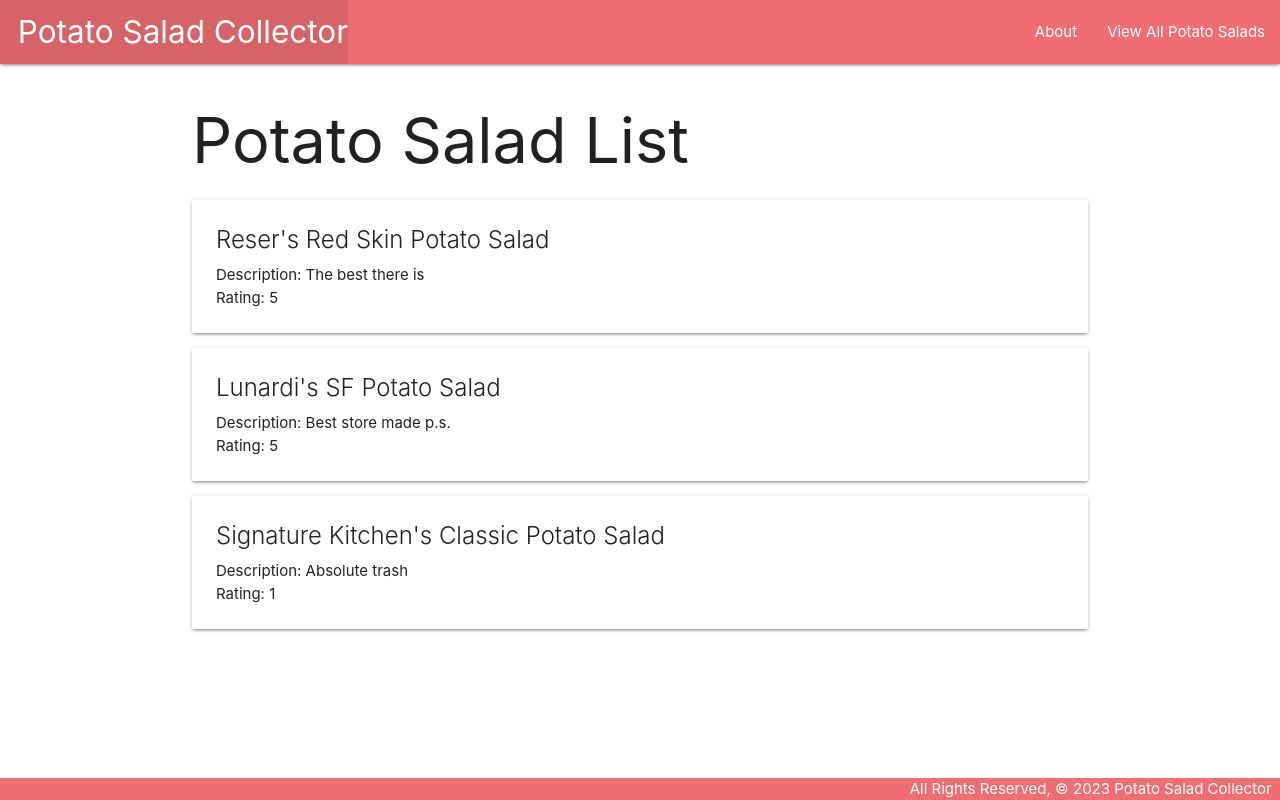
After one commit to reiduf/potato-salad-collector, a Django app: page /potatoes/ in a window 1280 px wide. The commit adds this page. Run offline with Django 4.2, Linux system fonts and the light colour scheme.

Commit message:
adds sample potato data, all potato salads url and view and template

```diff
--- a/main_app/templates/base.html
+++ b/main_app/templates/base.html
@@ -19,6 +19,7 @@
         </ul>
         <ul class="right">
           <li><a href="/about">About</a></li>
+          <li><a href="/potatoes">View All Potato Salads</a></li>
         </ul>
       </div>
     </nav>
--- /dev/null
+++ b/main_app/templates/potatoes/index.html
@@ -0,0 +1,16 @@
+{% extends 'base.html' %}
+{% block content %}
+
+<h1>Potato Salad List</h1>
+{% for potato in potatoes %}
+  <div class="card">
+    <div class="card-content">
+      <span class="card-title">{{ potato.brand }}</span>
+      <p>Description: {{ potato.description }}</p>
+      <p>Rating: {{ potato.rating }}</p>
+    </div>
+  </div>
+{% endfor %}
+
+
+{% endblock %}
--- a/main_app/urls.py
+++ b/main_app/urls.py
@@ -3,5 +3,6 @@
 
 urlpatterns = [
   path('', views.home, name='home'),
-  path('about/', views.about, name='about')
+  path('about/', views.about, name='about'),
+  path('potatoes/', views.potatoes_index, name='index'),
 ]
--- a/main_app/views.py
+++ b/main_app/views.py
@@ -1,4 +1,10 @@
 from django.shortcuts import render
+
+potatoes = [
+    {'brand': 'Reser\'s Red Skin Potato Salad', 'description': 'The best there is', 'rating': 5},
+    {'brand': 'Lunardi\'s SF Potato Salad', 'description': 'Best store made p.s.', 'rating': 5},
+    {'brand': 'Signature Kitchen\'s Classic Potato Salad', 'description': 'Absolute trash', 'rating': 1},
+]
 
 # Create your views here.
 def home(request):
@@ -6,3 +12,8 @@
 
 def about(request):
     return render(request, 'about.html')
+
+def potatoes_index(request):
+    return render(request, 'potatoes/index.html', {
+        'potatoes': potatoes
+    })
```
